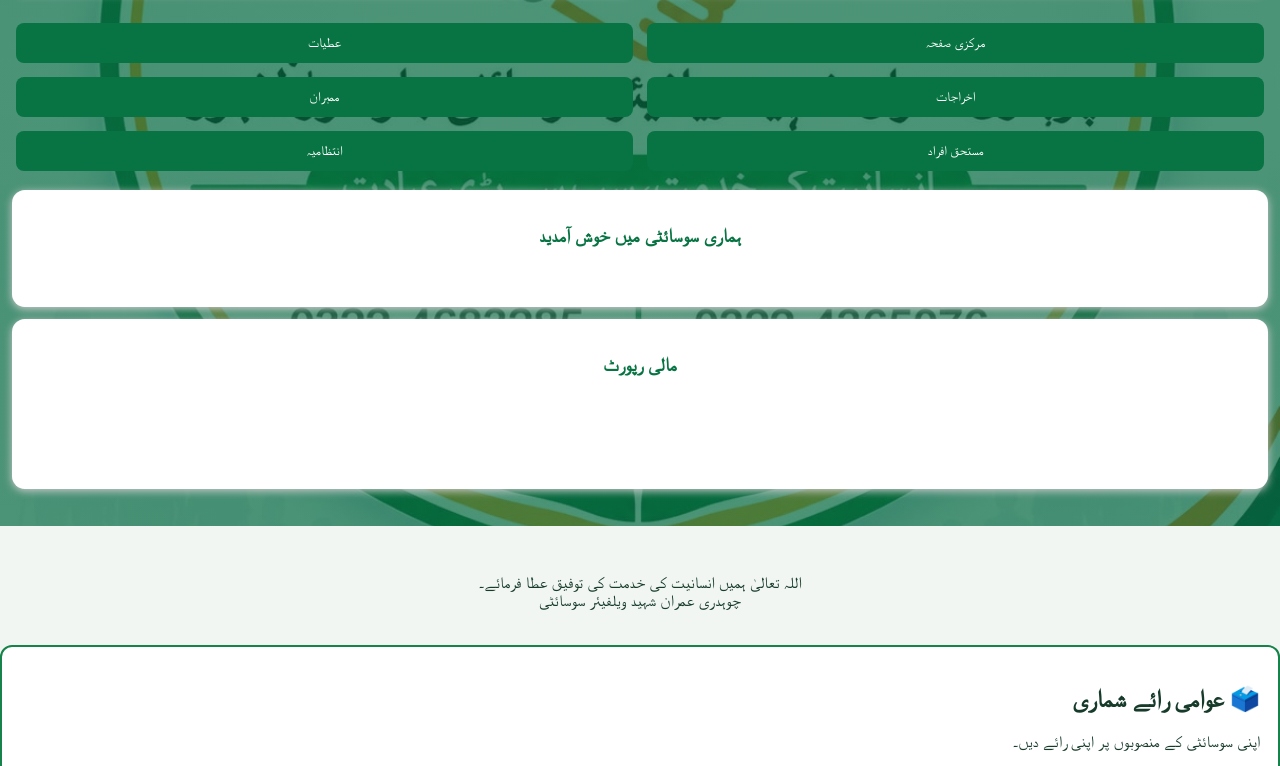
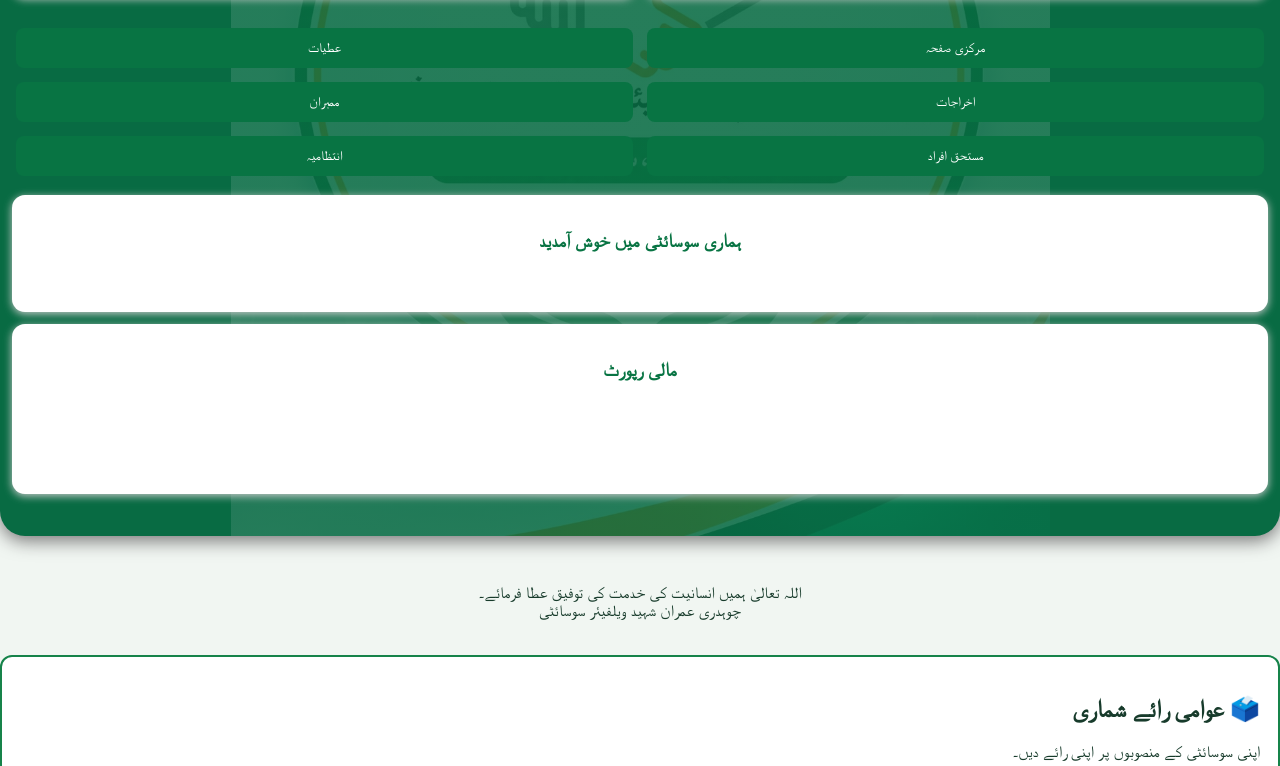
Before and after one commit to chaudhryimranwelfer/chaudhry-imran-welfare-app, a plain HTML site: page index.html in a window 1280 px wide. Shown: the part 340-1106 px from the top of the page. Drawn offline with Linux system fonts and the light colour scheme.

Commit message:
Update index.html

```diff
--- a/index.html
+++ b/index.html
@@ -7,7 +7,7 @@
 <style>
 *{box-sizing:border-box}
 body{margin:0;font-family:Arial,sans-serif;background:#f1f6f2;color:#173b2b}
-header{background:linear-gradient(rgba(8,107,67,.72),rgba(8,107,67,.72)),url('logo.jpeg') center/cover no-repeat;color:white;text-align:center;padding:25px 12px}
+header{background:linear-gradient(rgba(8,107,67,.88),rgba(8,107,67,.88)),url('logo.jpeg') center center/contain no-repeat;background-color:#086b43;color:white;text-align:center;padding:30px 12px;border-radius:0 0 25px 25px;box-shadow:0 5px 18px #777}
 header h2{margin:5px}
 header p{margin:8px}
 main{max-width:850px;margin:auto;padding:14px}
```
